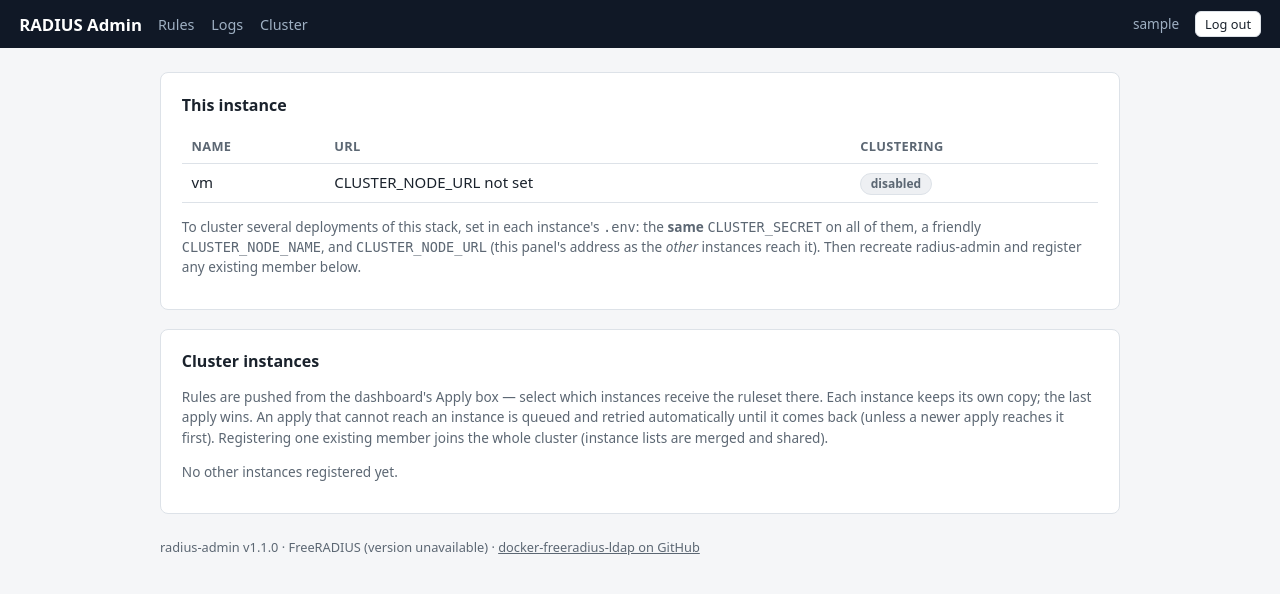
After one commit to jburanen/docker-freeradius-ldap, a Flask app: page /cluster in a window 1280 px wide. The commit adds this page. Shown: the top 594 px of the page. Run offline with Flask 3, Linux system fonts and the light colour scheme; the visitor is signed in with stand-in values (Sample User, id 1); parts of the project's set-up code (start-up, migrations or seed data) failed here and were passed over.

Commit message:
Add clustering: apply rules to multiple deployments from any panel
Instances share CLUSTER_SECRET and register each other by URL on a new
Cluster page (mutual registration + one-hop list propagation joins the
full mesh from one action). The Apply box multi-selects target
instances; remote targets receive the full ruleset over HMAC-signed
JSON (secret never transmitted, 5 min replay window, stdlib urllib) and
save/render/HUP locally -- last apply wins, no merging.

Applies that target an unreachable member queue on the origin and a
daemon thread retries every 60 s, so a member that was down catches up
automatically; config_ts ordering lets receivers 409 queued deliveries
superseded by a newer direct apply. Queued deliveries are visible and
cancellable on the Cluster page. ADMIN_VERSION 1.1.0.

Co-Authored-By: Claude Fable 5 <noreply@anthropic.com>

```diff
--- a/web/app/app.py
+++ b/web/app/app.py
@@ -13,6 +13,7 @@ membership in the ADMIN_GROUP group.
 
 import glob
 import hashlib
+import hmac
 import ipaddress
 import json
 import logging
@@ -21,8 +22,12 @@ import re
 import secrets
 import shutil
 import signal
+import socket
 import ssl
+import threading
 import time
+import urllib.error
+import urllib.request
 import uuid
 from datetime import datetime, timezone
 from functools import wraps
@@ -37,7 +42,7 @@ logging.basicConfig(level=logging.INFO, format="%(asctime)s %(levelname)s %(mess
 log = logging.getLogger("radius-admin")
 
 # Shown in the footer; bump when the panel changes.
-ADMIN_VERSION = "1.0.1"
+ADMIN_VERSION = "1.1.0"
 
 
 def env(name, default=None, required=False):
@@ -63,7 +68,19 @@ DATA_DIR = env("ADMIN_DATA_DIR", "/data")
 RADIUS_FILES_DIR = env("RADIUS_FILES_DIR", "/radius-files")
 RULES_PATH = os.path.join(DATA_DIR, "rules.json")
 STATE_PATH = os.path.join(DATA_DIR, "state.json")
+PEERS_PATH = os.path.join(DATA_DIR, "peers.json")
+PENDING_PATH = os.path.join(DATA_DIR, "pending.json")
 AUTHORIZE_PATH = os.path.join(RADIUS_FILES_DIR, "authorize")
+
+# Cluster: several deployments of this stack can be registered with each
+# other and applied to together. All instances must share CLUSTER_SECRET
+# (empty disables clustering and its API); CLUSTER_NODE_URL is how the
+# other panels reach this one.
+CLUSTER_SECRET = env("CLUSTER_SECRET", "")
+CLUSTER_NODE_NAME = env("CLUSTER_NODE_NAME", "") or socket.gethostname()
+CLUSTER_NODE_URL = (env("CLUSTER_NODE_URL", "") or "").strip().rstrip("/")
+CLUSTER_TIMEOUT = 6
+PENDING_RETRY_SECONDS = 60
 
 # Log files shown on the Logs page, both on the shared radius-logs volume:
 # radius.log is tee'd from the freeradius container's stdout (see
@@ -297,6 +314,217 @@ def freeradius_version():
 
 
 # ---------------------------------------------------------------------------
+# Cluster (multi-instance sync)
+# ---------------------------------------------------------------------------
+# Every instance runs this same app against its own freeradius. Peers are
+# registered by URL; server-to-server calls are JSON POSTs signed with
+# HMAC-SHA256 over "<unix ts>.<body>" so the shared secret never travels
+# (5-minute freshness window). Apply pushes the full ruleset -- last apply
+# wins, there is no merging.
+
+def load_peers():
+    return load_json(PEERS_PATH, {"peers": []})["peers"]
+
+
+def save_peers(peers):
+    atomic_write(PEERS_PATH, json.dumps({"peers": peers}, indent=2))
+
+
+def normalize_url(url):
+    return (url or "").strip().rstrip("/")
+
+
+def merge_peers(new_entries):
+    """Add unknown instances (keyed by URL, never self) to the peer list."""
+    peers = load_peers()
+    known = {p["url"] for p in peers} | {CLUSTER_NODE_URL}
+    changed = False
+    for entry in new_entries:
+        url = normalize_url(entry.get("url"))
+        if not url.startswith(("http://", "https://")) or url in known:
+            continue
+        peers.append({"name": str(entry.get("name") or url), "url": url})
+        known.add(url)
+        changed = True
+    if changed:
+        save_peers(peers)
+    return peers
+
+
+def cluster_sign(timestamp, body):
+    return hmac.new(CLUSTER_SECRET.encode(),
+                    f"{timestamp}.".encode() + body, hashlib.sha256).hexdigest()
+
+
+class ClusterError(Exception):
+    def __init__(self, message, status=None):
+        super().__init__(message)
+        self.status = status  # HTTP status if the peer answered, else None
+
+
+# Peer calls go to other instances directly, never through a proxy.
+_cluster_opener = urllib.request.build_opener(urllib.request.ProxyHandler({}))
+
+
+def cluster_call(base_url, endpoint, payload, timeout=CLUSTER_TIMEOUT):
+    body = json.dumps(payload).encode()
+    ts = str(int(time.time()))
+    req = urllib.request.Request(
+        normalize_url(base_url) + endpoint,
+        data=body,
+        headers={
+            "Content-Type": "application/json",
+            "X-Cluster-Timestamp": ts,
+            "X-Cluster-Signature": cluster_sign(ts, body),
+        },
+    )
+    try:
+        with _cluster_opener.open(req, timeout=timeout) as resp:
+            return json.loads(resp.read().decode("utf-8"))
+    except urllib.error.HTTPError as exc:
+        if exc.code == 403:
+            raise ClusterError("signature refused -- do both instances share "
+                               "CLUSTER_SECRET, and are their clocks in sync?",
+                               status=403) from exc
+        if exc.code == 404:
+            raise ClusterError("no cluster API there -- is it radius-admin "
+                               ">= 1.1 with CLUSTER_SECRET set?",
+                               status=404) from exc
+        try:
+            detail = json.loads(exc.read().decode("utf-8")).get("message", "")
+        except (ValueError, OSError, AttributeError):
+            detail = ""
+        raise ClusterError(detail or f"HTTP {exc.code}", status=exc.code) from exc
+    except (urllib.error.URLError, TimeoutError, OSError, ValueError) as exc:
+        raise ClusterError(str(getattr(exc, "reason", exc))) from exc
+
+
+def cluster_api(view):
+    """Auth for the server-to-server endpoints (HMAC, not the login session)."""
+    @wraps(view)
+    def wrapped(*args, **kwargs):
+        if not CLUSTER_SECRET:
+            abort(404)
+        ts = request.headers.get("X-Cluster-Timestamp", "")
+        sig = request.headers.get("X-Cluster-Signature", "")
+        if not ts.isdigit() or abs(time.time() - int(ts)) > 300:
+            abort(403)
+        if not hmac.compare_digest(cluster_sign(ts, request.get_data()), sig):
+            abort(403)
+        return view(*args, **kwargs)
+    return wrapped
+
+
+def validate_rules_payload(rules):
+    """Structural check of a pushed ruleset; returns an error string or None."""
+    if not isinstance(rules, list):
+        return "rules must be a list"
+    for rule in rules:
+        if not isinstance(rule, dict):
+            return "rule entries must be objects"
+        name = str(rule.get("name", "")).strip()
+        if not name or not str(rule.get("ldap_group", "")).strip():
+            return "every rule needs a name and an LDAP group"
+        if rule.get("nas_ip"):
+            try:
+                ipaddress.ip_address(rule["nas_ip"])
+            except ValueError:
+                return f"invalid NAS IP in rule {name!r}"
+        attrs = rule.get("attributes")
+        if not isinstance(attrs, list) or not attrs:
+            return f"rule {name!r} has no attributes"
+        for a in attrs:
+            if not isinstance(a, dict) or not ATTR_NAME_RE.fullmatch(str(a.get("attr", ""))):
+                return f"invalid attribute name in rule {name!r}"
+            if a.get("op") not in OPERATORS:
+                return f"invalid operator in rule {name!r}"
+            value = a.get("value")
+            if not isinstance(value, str) or not value or "\n" in value or "\r" in value:
+                return f"invalid attribute value in rule {name!r}"
+        rule.setdefault("id", uuid.uuid4().hex[:12])
+        rule["enabled"] = bool(rule.get("enabled", True))
+    return None
+
+
+def apply_rules_locally(rules, applied_by, config_ts=None):
+    """Write the users file, HUP radiusd, record state. Shared by the local
+    Apply path and the cluster API. config_ts is the wall-clock time of the
+    originating admin action, used to order applies across the cluster."""
+    write_authorize(rules)
+    ok, message = reload_freeradius()
+    save_state({
+        "applied_hash": rendered_hash(rules) if ok else None,
+        "applied_at": datetime.now(timezone.utc).isoformat(timespec="seconds"),
+        "applied_by": applied_by,
+        "result": message,
+        "config_ts": config_ts or time.time(),
+    })
+    return ok, message
+
+
+# --- Pending deliveries: applies that targeted an unreachable instance ---
+# Queued on the originating instance (newest ruleset per peer wins) and
+# retried in the background until delivered, so a member that was down
+# catches up automatically. The receiver's config_ts check drops a queued
+# ruleset that has been superseded by a newer apply in the meantime.
+
+_pending_lock = threading.Lock()
+
+
+def load_pending():
+    return load_json(PENDING_PATH, {"pending": {}})["pending"]
+
+
+def queue_pending(url, rules, applied_by, config_ts):
+    with _pending_lock:
+        pending = load_pending()
+        pending[url] = {
+            "rules": rules,
+            "applied_by": applied_by,
+            "config_ts": config_ts,
+            "queued_at": datetime.now(timezone.utc).isoformat(timespec="seconds"),
+        }
+        atomic_write(PENDING_PATH, json.dumps({"pending": pending}, indent=2))
+
+
+def clear_pending(url):
+    with _pending_lock:
+        pending = load_pending()
+        if url in pending:
+            del pending[url]
+            atomic_write(PENDING_PATH, json.dumps({"pending": pending}, indent=2))
+
+
+def pending_retry_loop():
+    while True:
+        time.sleep(PENDING_RETRY_SECONDS)
+        try:
+            peer_urls = {p["url"] for p in load_peers()}
+            for url, entry in list(load_pending().items()):
+                if url not in peer_urls:  # peer was removed meanwhile
+                    clear_pending(url)
+                    continue
+                try:
+                    resp = cluster_call(url, "/api/cluster/apply", {
+                        "rules": entry["rules"],
+                        "applied_by": entry["applied_by"],
+                        "config_ts": entry["config_ts"],
+                    })
+                except ClusterError as exc:
+                    if exc.status in (400, 409):
+                        # Rejected for good: invalid, or superseded by a
+                        # newer apply that already reached the peer.
+                        clear_pending(url)
+                        log.info("dropped queued apply for %s: %s", url, exc)
+                    continue
+                clear_pending(url)
+                log.info("delivered queued apply to %s: %s", url,
+                         resp.get("message"))
+        except Exception:
+            log.exception("pending delivery loop error")
+
+
+# ---------------------------------------------------------------------------
 # Log viewing (shared radius-logs volume)
 # ---------------------------------------------------------------------------
 
@@ -453,9 +681,12 @@ def inject_versions():
 
 @app.before_request
 def csrf_protect():
+    if request.path.startswith("/api/"):
+        return None  # server-to-server endpoints authenticate via HMAC
     if request.method == "POST":
         if request.form.get("_csrf") != session.get("_csrf"):
             abort(400, "CSRF token mismatch -- reload the page and try again.")
+    return None
 
 
 def login_required(view):
@@ -565,6 +796,8 @@ def index():
         preview=render_users_file(rules),
         state=load_state(),
         pending=pending_changes(rules),
+        peers=load_peers(),
+        node_name=CLUSTER_NODE_NAME,
     )
 
 
@@ -634,18 +867,195 @@ def rule_toggle(rule_id):
 @login_required
 def apply():
     rules = load_rules()
-    write_authorize(rules)
-    ok, message = reload_freeradius()
-    state = {
-        "applied_hash": rendered_hash(rules) if ok else None,
-        "applied_at": datetime.now(timezone.utc).isoformat(timespec="seconds"),
-        "applied_by": session.get("user"),
-        "result": message,
+    user = session.get("user")
+    peers = load_peers()
+    targets = request.form.getlist("target")
+    if request.form.get("has_targets"):
+        if not targets:
+            flash("Select at least one instance to apply to.", "error")
+            return redirect(url_for("index"))
+    else:
+        targets = ["local"]  # no cluster configured: original behavior
+
+    config_ts = time.time()  # orders this apply across the cluster
+    if "local" in targets:
+        ok, message = apply_rules_locally(rules, user, config_ts)
+        log.info("apply by %s: %s", user, message)
+        # Only name the instance when there is a cluster to disambiguate.
+        flash(f"{CLUSTER_NODE_NAME}: {message}" if peers else message,
+              "ok" if ok else "error")
+
+    applied_by = f"{user} (via {CLUSTER_NODE_NAME})"
+    for peer in peers:
+        if peer["url"] not in targets:
+            continue
+        try:
+            resp = cluster_call(peer["url"], "/api/cluster/apply",
+                                {"rules": rules, "applied_by": applied_by,
+                                 "config_ts": config_ts})
+            ok = bool(resp.get("ok"))
+            message = resp.get("message", "no response detail")
+            clear_pending(peer["url"])  # this apply supersedes anything queued
+        except ClusterError as exc:
+            if exc.status in (400, 409):  # rejected, retrying won't help
+                ok, message = False, str(exc)
+            else:
+                queue_pending(peer["url"], rules, applied_by, config_ts)
+                log.info("cluster apply to %s failed (%s); queued for retry",
+                         peer["url"], exc)
+                flash(f"{peer['name']}: unreachable ({exc}) -- apply queued, "
+                      f"it will be delivered automatically when the instance "
+                      f"is back (retried every {PENDING_RETRY_SECONDS} s).",
+                      "info")
+                continue
+        log.info("cluster apply to %s by %s: %s", peer["url"], user, message)
+        flash(f"{peer['name']}: {message}", "ok" if ok else "error")
+    return redirect(url_for("index"))
+
+
+# --- Cluster UI ---
+
+@app.route("/cluster")
+@login_required
+def cluster():
+    peers = load_peers()
+    statuses = {}
+    for peer in peers:
+        try:
+            statuses[peer["url"]] = cluster_call(
+                peer["url"], "/api/cluster/status", {}, timeout=4)
+        except ClusterError as exc:
+            statuses[peer["url"]] = {"error": str(exc)}
+    return render_template(
+        "cluster.html",
+        peers=peers,
+        statuses=statuses,
+        pending=load_pending(),
+        local_hash=rendered_hash(load_rules()),
+        node_name=CLUSTER_NODE_NAME,
+        node_url=CLUSTER_NODE_URL,
+        cluster_enabled=bool(CLUSTER_SECRET),
+    )
+
+
+@app.post("/cluster/add")
+@login_required
+def cluster_add():
+    if not CLUSTER_SECRET or not CLUSTER_NODE_URL:
+        flash("Set CLUSTER_SECRET and CLUSTER_NODE_URL in .env on every "
+              "instance first (see .env.example).", "error")
+        return redirect(url_for("cluster"))
+    url = normalize_url(request.form.get("url", ""))
+    if not url.startswith(("http://", "https://")):
+        flash("Instance URL must start with http:// or https://.", "error")
+        return redirect(url_for("cluster"))
+    if url == CLUSTER_NODE_URL:
+        flash("That is this instance's own URL.", "error")
+        return redirect(url_for("cluster"))
+    try:
+        resp = cluster_call(url, "/api/cluster/register",
+                            {"name": CLUSTER_NODE_NAME, "url": CLUSTER_NODE_URL,
+                             "peers": load_peers()})
+    except ClusterError as exc:
+        flash(f"Could not register with {url}: {exc}", "error")
+        return redirect(url_for("cluster"))
+    merge_peers([{"name": resp.get("name"), "url": url}]
+                + [e for e in resp.get("peers", []) if isinstance(e, dict)])
+    # One-hop propagation so every member ends up with the full list.
+    peers = load_peers()
+    full_list = peers + [{"name": CLUSTER_NODE_NAME, "url": CLUSTER_NODE_URL}]
+    for peer in peers:
+        try:
+            cluster_call(peer["url"], "/api/cluster/peers", {"peers": full_list})
+        except ClusterError as exc:
+            flash(f"{peer['name']}: could not sync the instance list ({exc})", "error")
+    log.info("cluster: registered with %s (%s)", resp.get("name"), url)
+    flash(f"Registered with {resp.get('name') or url}.", "ok")
+    return redirect(url_for("cluster"))
+
+
+@app.post("/cluster/remove")
+@login_required
+def cluster_remove():
+    url = normalize_url(request.form.get("url", ""))
+    save_peers([p for p in load_peers() if p["url"] != url])
+    clear_pending(url)
+    log.info("cluster: removed peer %s", url)
+    flash("Instance removed from this instance's list (other instances keep "
+          "their own lists).", "ok")
+    return redirect(url_for("cluster"))
+
+
+@app.post("/cluster/pending/cancel")
+@login_required
+def cluster_pending_cancel():
+    url = normalize_url(request.form.get("url", ""))
+    clear_pending(url)
+    log.info("cluster: cancelled queued apply for %s by %s",
+             url, session.get("user"))
+    flash("Queued apply cancelled.", "ok")
+    return redirect(url_for("cluster"))
+
+
+# --- Cluster server-to-server API (HMAC-authenticated, no login session) ---
+
+@app.post("/api/cluster/status")
+@cluster_api
+def api_cluster_status():
+    return {
+        "name": CLUSTER_NODE_NAME,
+        "url": CLUSTER_NODE_URL,
+        "version": ADMIN_VERSION,
+        "rules_hash": rendered_hash(load_rules()),
+        "state": load_state(),
+        "peers": load_peers(),
     }
-    save_state(state)
-    log.info("apply by %s: %s", session.get("user"), message)
-    flash(message, "ok" if ok else "error")
-    return redirect(url_for("index"))
+
+
+@app.post("/api/cluster/register")
+@cluster_api
+def api_cluster_register():
+    data = request.get_json(silent=True) or {}
+    entries = [{"name": data.get("name"), "url": data.get("url")}]
+    entries += [e for e in data.get("peers", []) if isinstance(e, dict)]
+    merge_peers(entries)
+    log.info("cluster: instance %s (%s) registered here",
+             data.get("name"), data.get("url"))
+    return {"name": CLUSTER_NODE_NAME, "url": CLUSTER_NODE_URL,
+            "peers": load_peers()}
+
+
+@app.post("/api/cluster/peers")
+@cluster_api
+def api_cluster_peers():
+    data = request.get_json(silent=True) or {}
+    merge_peers([e for e in data.get("peers", []) if isinstance(e, dict)])
+    return {"ok": True}
+
+
+@app.post("/api/cluster/apply")
+@cluster_api
+def api_cluster_apply():
+    data = request.get_json(silent=True) or {}
+    rules = data.get("rules")
+    error = validate_rules_payload(rules)
+    if error:
+        log.warning("cluster apply rejected: %s", error)
+        return {"ok": False, "message": f"ruleset rejected: {error}"}, 400
+    try:
+        incoming_ts = float(data.get("config_ts") or 0)
+    except (TypeError, ValueError):
+        incoming_ts = 0
+    current_ts = float(load_state().get("config_ts") or 0)
+    if incoming_ts and incoming_ts < current_ts:
+        # A queued (catch-up) delivery arriving after a newer direct apply.
+        return {"ok": False, "message": "stale ruleset -- a newer apply "
+                                        "already reached this instance"}, 409
+    save_rules(rules)
+    applied_by = str(data.get("applied_by") or "cluster peer")
+    ok, message = apply_rules_locally(rules, applied_by, incoming_ts or None)
+    log.info("cluster apply from %s: %s", applied_by, message)
+    return {"ok": ok, "message": message}
 
 
 def log_file_or_404(log_name):
@@ -708,6 +1118,10 @@ def startup():
         write_authorize(load_rules())
     except OSError as exc:
         log.warning("could not write %s at startup: %s", AUTHORIZE_PATH, exc)
+    if CLUSTER_SECRET:
+        # Delivers applies that targeted an instance while it was offline.
+        threading.Thread(target=pending_retry_loop, daemon=True,
+                         name="pending-retry").start()
 
 
 if __name__ == "__main__":
--- a/web/app/templates/base.html
+++ b/web/app/templates/base.html
@@ -47,6 +47,8 @@ pre.preview.log { max-height:65vh; overflow:auto; }
 .tabs .tab:hover { text-decoration:none; border-color:#b9c2cc; }
 .tabs .tab.active { background:var(--accent); border-color:var(--accent); color:#fff; }
 .check-label { display:inline; color:var(--muted); font-size:.85rem; margin-right:.6rem; }
+.targets { margin-bottom:.6rem; }
+.targets label { display:block; margin:.1rem 0; font-size:.85rem; color:var(--ink); white-space:nowrap; }
 header nav a { color:#9fb0c3; font-size:.9rem; margin-right:.8rem; }
 header nav a:hover { color:#fff; text-decoration:none; }
 label { display:block; font-size:.85rem; color:var(--muted); margin:.7rem 0 .2rem; }
@@ -69,6 +71,7 @@ footer a:hover { color:var(--accent); }
   <nav>
     <a href="{{ url_for('index') }}">Rules</a>
     <a href="{{ url_for('logs', log_name='freeradius') }}">Logs</a>
+    <a href="{{ url_for('cluster') }}">Cluster</a>
   </nav>
   {% endif %}
   <div class="spacer"></div>
--- /dev/null
+++ b/web/app/templates/cluster.html
@@ -0,0 +1,102 @@
+{% extends "base.html" %}
+{% block content %}
+
+<div class="card">
+  <h2>This instance</h2>
+  <table>
+    <tr><th>Name</th><th>URL</th><th>Clustering</th></tr>
+    <tr>
+      <td>{{ node_name }}</td>
+      <td>{{ node_url or "CLUSTER_NODE_URL not set" }}</td>
+      <td>
+        {% if cluster_enabled %}<span class="badge applied">enabled</span>
+        {% else %}<span class="badge off">disabled</span>{% endif %}
+      </td>
+    </tr>
+  </table>
+  {% if not cluster_enabled or not node_url %}
+  <p class="muted">To cluster several deployments of this stack, set in each
+  instance's <code>.env</code>: the <strong>same</strong>
+  <code>CLUSTER_SECRET</code> on all of them, a friendly
+  <code>CLUSTER_NODE_NAME</code>, and <code>CLUSTER_NODE_URL</code> (this
+  panel's address as the <em>other</em> instances reach it). Then recreate
+  radius-admin and register any existing member below.</p>
+  {% endif %}
+</div>
+
+<div class="card">
+  <h2>Cluster instances</h2>
+  <p class="muted">Rules are pushed from the dashboard's Apply box &mdash;
+  select which instances receive the ruleset there. Each instance keeps its
+  own copy; the last apply wins. An apply that cannot reach an instance is
+  queued and retried automatically until it comes back (unless a newer apply
+  reaches it first). Registering one existing member joins the whole cluster
+  (instance lists are merged and shared).</p>
+
+  {% if peers %}
+  <table>
+    <tr><th>Instance</th><th>URL</th><th>Version</th><th>Last applied</th><th>Rules</th><th></th></tr>
+    {% for p in peers %}
+    {% set s = statuses[p.url] %}
+    <tr>
+      <td>{{ s.name or p.name }}</td>
+      <td>{{ p.url }}</td>
+      {% if s.error %}
+      <td colspan="2"><span class="badge off">unreachable</span>
+          <span class="muted">{{ s.error }}</span></td>
+      {% else %}
+      <td>v{{ s.version }}</td>
+      <td class="muted">{{ s.state.applied_at or "never" }}
+          {% if s.state.applied_by %}by {{ s.state.applied_by }}{% endif %}</td>
+      {% endif %}
+      <td>
+        {% if not s.error %}
+        {% if s.rules_hash == local_hash %}
+        <span class="badge applied">same as here</span>
+        {% else %}
+        <span class="badge pending">differs</span>
+        {% endif %}
+        {% endif %}
+        {% if p.url in pending %}
+        <span class="badge pending">apply queued</span>
+        <span class="muted">since {{ pending[p.url].queued_at }} by
+          {{ pending[p.url].applied_by }}</span>
+        {% endif %}
+      </td>
+      <td style="white-space:nowrap;">
+        {% if p.url in pending %}
+        <form class="inline" method="post" action="{{ url_for('cluster_pending_cancel') }}">
+          <input type="hidden" name="_csrf" value="{{ csrf_token() }}">
+          <input type="hidden" name="url" value="{{ p.url }}">
+          <button class="btn small" type="submit">Cancel queued</button>
+        </form>
+        {% endif %}
+        <form class="inline" method="post" action="{{ url_for('cluster_remove') }}"
+              onsubmit="return confirm('Remove {{ p.name }} from this instance\'s list?');">
+          <input type="hidden" name="_csrf" value="{{ csrf_token() }}">
+          <input type="hidden" name="url" value="{{ p.url }}">
+          <button class="btn small danger" type="submit">Remove</button>
+        </form>
+      </td>
+    </tr>
+    {% endfor %}
+  </table>
+  {% else %}
+  <p class="muted">No other instances registered yet.</p>
+  {% endif %}
+
+  {% if cluster_enabled and node_url %}
+  <form method="post" action="{{ url_for('cluster_add') }}" class="row" style="margin-top:1rem;">
+    <input type="hidden" name="_csrf" value="{{ csrf_token() }}">
+    <div>
+      <label for="peer-url">Register an instance (URL of any existing member's admin panel)</label>
+      <input type="text" id="peer-url" name="url" placeholder="http://radius2.example.org:8080" required>
+    </div>
+    <div style="flex:0;">
+      <button class="btn primary" type="submit">Register</button>
+    </div>
+  </form>
+  {% endif %}
+</div>
+
+{% endblock %}
```
Also changed, not shown: CLAUDE.md (+16 -1 lines), web/app/templates/index.html (+11 -0 lines), .claude/memory/decisions.md, README.md, 1 other file.
